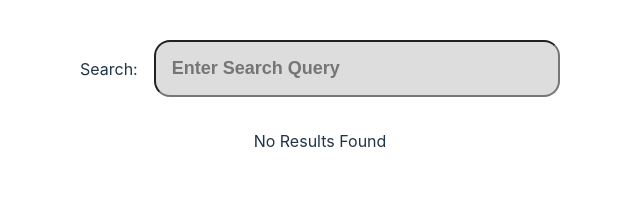
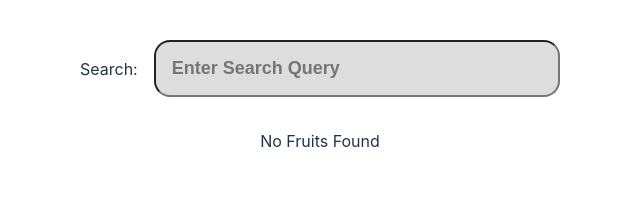
Before and after one commit to Chinmaykd21/react-practice-projects, a React (Vite) app: page / in a window 1280 px wide. Shown: the top 219 px of the page, without its empty margins (320-960 px from the left). Built offline with nearby package versions, Linux system fonts and the light colour scheme.

Commit message:
minor improvements

```diff
--- a/src/autocomplete/index.css
+++ b/src/autocomplete/index.css
@@ -26,6 +26,13 @@
   font-weight: bold;
 }
 
+.results {
+  width: 100%;
+  display: flex;
+  justify-content: center;
+  align-items: center;
+}
+
 .fruit {
   list-style: none;
   margin-bottom: 0.5rem;
--- a/src/autocomplete/index.tsx
+++ b/src/autocomplete/index.tsx
@@ -65,9 +65,14 @@ type ResultsProps = {
 };
 
 const Results: FC<ResultsProps> = ({ fruits }) => {
-  if (!fruits || fruits.length === 0) return;
+  if (!fruits || fruits.length === 0)
+    return (
+      <p className="no-result" role="option">
+        No Fruits Found
+      </p>
+    );
   return (
-    <ul className="fruit-results">
+    <ul>
       {fruits.map((fruit, idx) => (
         <li key={`${fruit}-${idx}`} className="fruit">
           {fruit}
@@ -118,13 +123,7 @@ export const AutoComplete = () => {
           className="searchInput"
         />
       </div>
-      <div className="results">
-        {result.length > 0 ? (
-          <Results fruits={result} />
-        ) : (
-          <p>No Results Found</p>
-        )}
-      </div>
+      <Results fruits={result} />
     </div>
   );
 };
```
